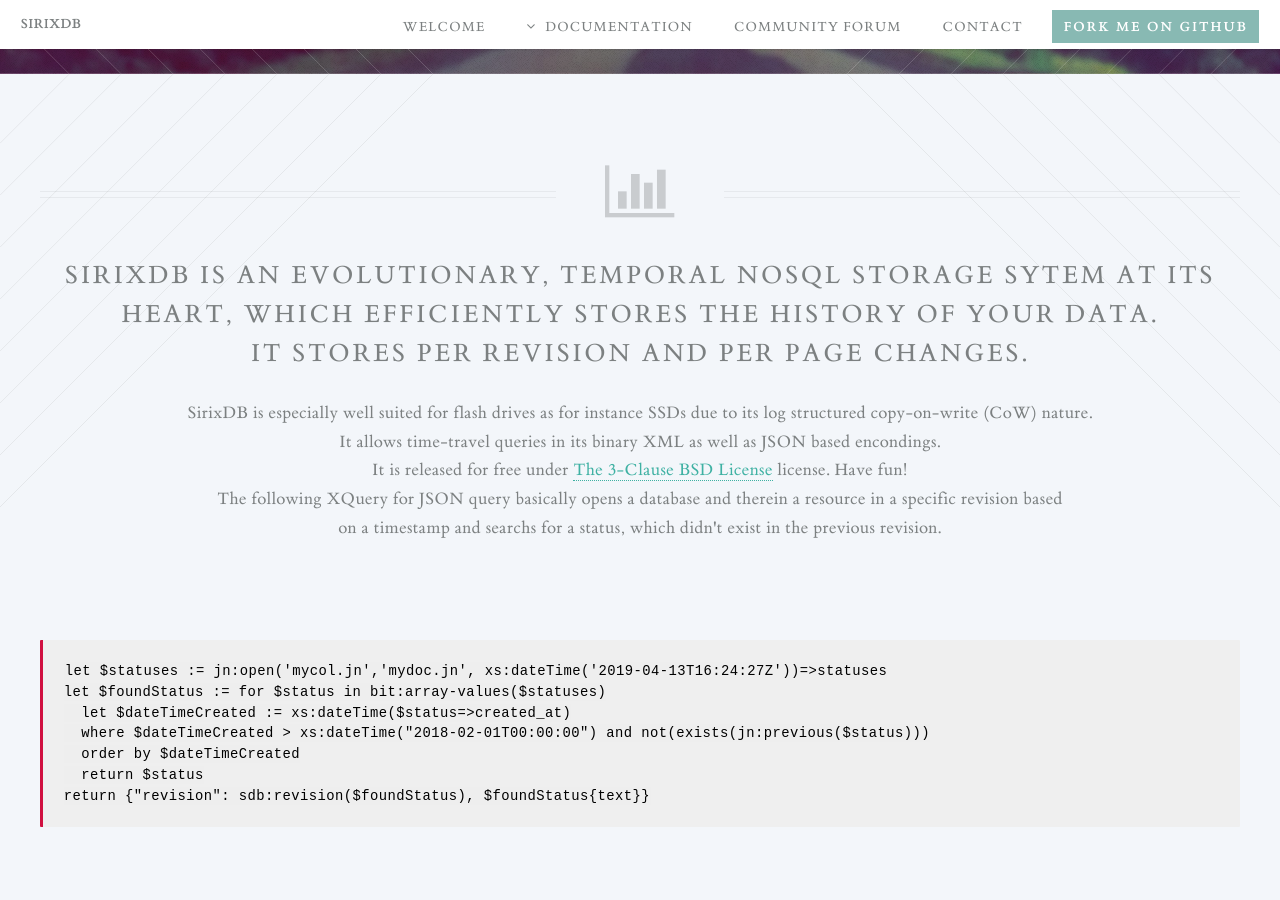
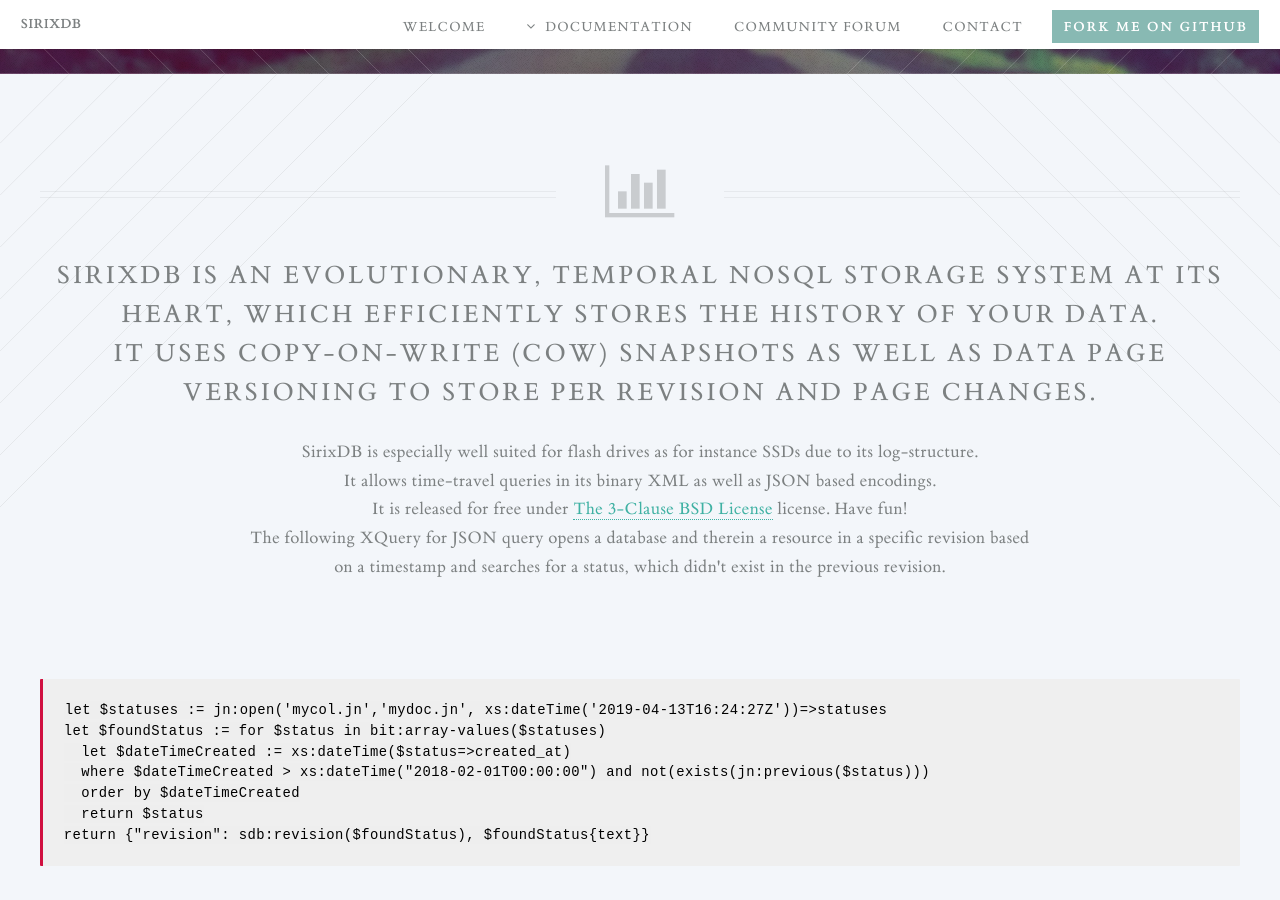
Before and after one commit to sirixdb/sirixdb.github.io, a Jekyll site: the page built from index.html, in a window 1280 px wide and 900 px high, scrolled down 583 px. Built offline with Jekyll 4.4.1, drawn with Linux system fonts in a browser that asks for light colours.

Commit message:
Update index.html

```diff
--- a/index.html
+++ b/index.html
@@ -6,18 +6,18 @@
 
 				<header class="special container">
 					<span class="icon fa-bar-chart-o"></span>
-					<h2>SirixDB is an evolutionary, <strong>temporal</strong> NoSQL storage sytem at its heart, which efficiently stores the history of your data.
+					<h2>SirixDB is an evolutionary, <strong>temporal</strong> NoSQL storage system at its heart, which efficiently stores the history of your data.
 					<br />
-					It stores per revision and per page changes.</h2>
-					<p>SirixDB is especially well suited for flash drives as for instance SSDs due to its log structured <strong>copy-on-write</strong> (CoW) nature.
+					It uses <strong>copy-on-write</strong> (CoW) snapshots as well as data page versioning to store per revision and page changes.</h2>
+					<p>SirixDB is especially well suited for flash drives as for instance SSDs due to its log-structure.
 					<br />
-					It allows <strong>time-travel</strong> queries in its binary <strong>XML</strong> as well as <strong>JSON</strong> based encondings.
+					It allows <strong>time-travel</strong> queries in its binary <strong>XML</strong> as well as <strong>JSON</strong> based encodings.
                                         <br />
 					It is released for free under <a href="https://opensource.org/licenses/BSD-3-Clause">The 3-Clause BSD License</a> license. Have fun!</p>
 
-					<p>The following XQuery for JSON query basically opens a database and therein a resource in a specific revision based
+					<p>The following XQuery for JSON query opens a database and therein a resource in a specific revision based
 					<br />
-				        on a timestamp and searchs for a status, which didn't exist in the previous revision.</p>
+				        on a timestamp and searches for a status, which didn't exist in the previous revision.</p>
 					<p>&nbsp;</p>
 
 				<div class="language-xml highlighter-rouge"><div class="highlight"><pre class="highlight"><code>let $statuses := jn:open('mycol.jn','mydoc.jn', xs:dateTime('2019-04-13T16:24:27Z'))=>statuses
```
